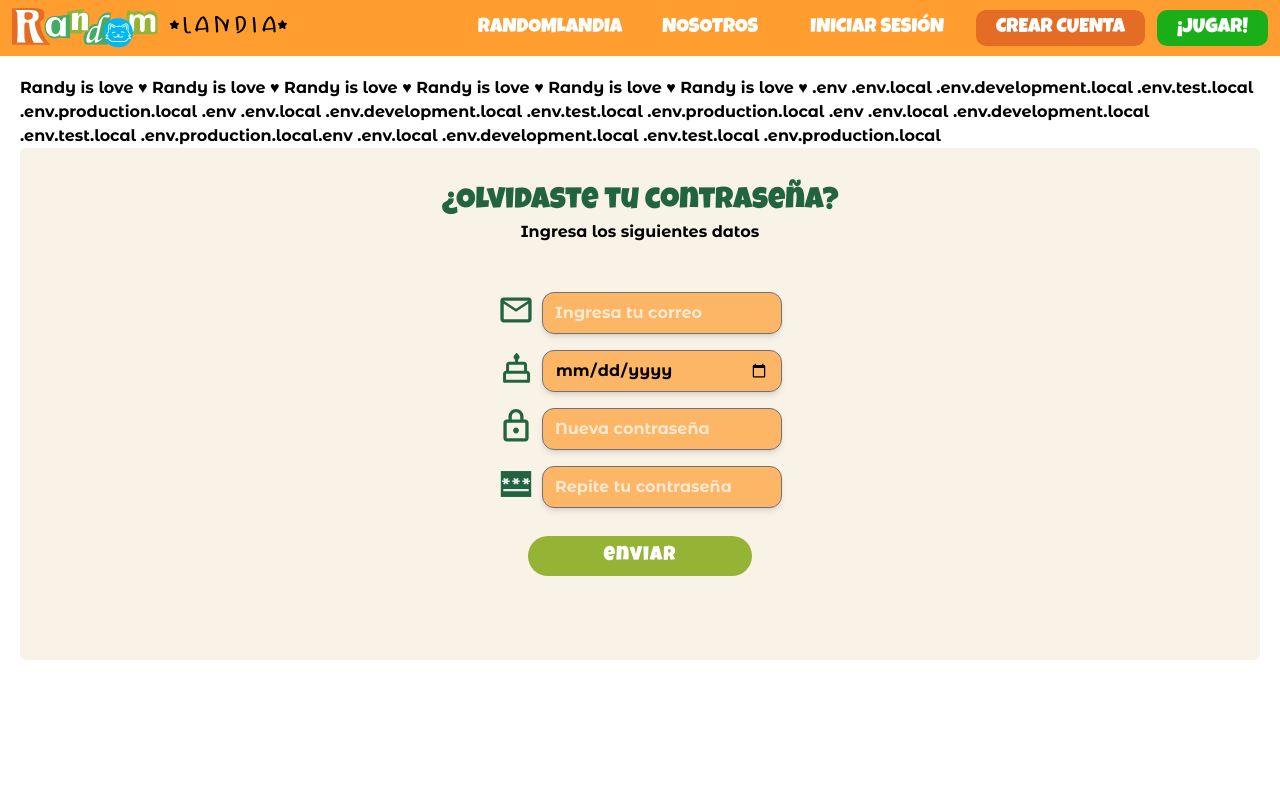
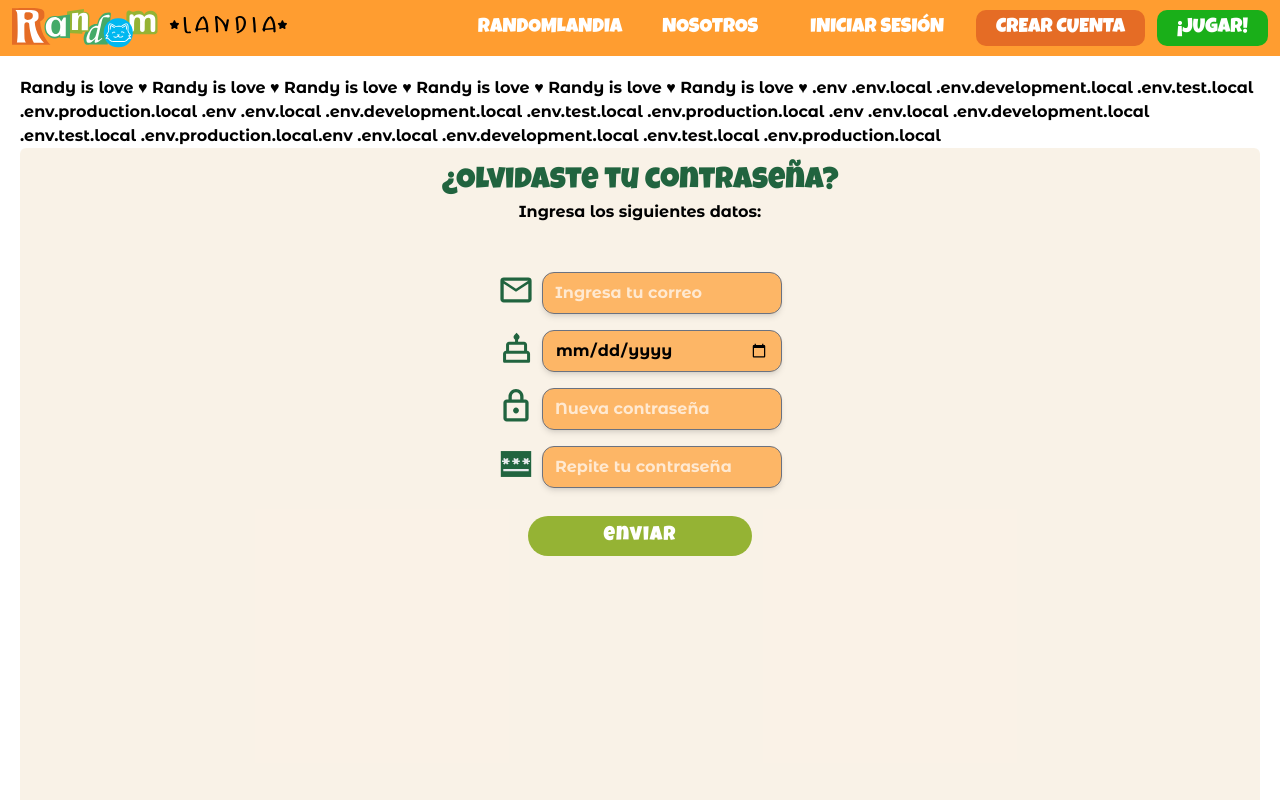
Before and after one commit to Randomlandia/frontend, a Next.js app: page /pruebas in a window 1280 px wide. Shown: the top 800 px of the page. Built offline with nearby package versions, Linux system fonts and the light colour scheme; no server answers; a web font is replaced by a local one.

Commit message:
fix: modal recovery

```diff
--- a/components/modalPassword.jsx
+++ b/components/modalPassword.jsx
@@ -144,14 +144,14 @@ export default function ModalPassword({ setRecovery }) {
           </p>
         </div>
       )}
-      <div className="flex flex-col bg-oldwhite/60 p-5 rounded-md">
+      <div className="flex flex-col bg-oldwhite/60  min-h-svh rounded-md">
         <div className="flex flex-col p-4">
           <div className="flex-col justify-center">
             <p className="font-lucky text-dgreen text-3xl text-center text-wrap">
               ¿Olvidaste tu contraseña?
             </p>
             <p className="font-mont text-black text-center">
-              Ingresa los siguientes datos
+              Ingresa los siguientes datos:
             </p>
           </div>
 
--- a/pages/login.jsx
+++ b/pages/login.jsx
@@ -196,7 +196,7 @@ export default function Login() {
 
   return (
     <div
-      className="min-h-screen bg-cover bg-left-bottom lg:bg-center  bg-no-repeat flex flex-col gap-14 font-mont font-bold overflow-hidden -z-10"
+      className="min-h-screen bg-cover bg-left-bottom lg:bg-center  bg-no-repeat flex flex-col font-mont font-bold overflow-hidden -z-10"
       style={{ backgroundImage: `url(${background})` }}
     >
       {transitioning && (
@@ -215,8 +215,10 @@ export default function Login() {
         </div>
       )}
       <Navbar />
-      {recovery && <ModalPassword setRecovery={setRecovery} />}
-      <div className="grid justify-items-center bg-grey/50 h-4/5 w-[350px] md:w-4/5 lg:w-1/2 py-14 md:py-24 px-8 mx-auto rounded-[50px]">
+      {recovery ? (
+        <ModalPassword setRecovery={setRecovery} />
+      ) : (
+        <div className="grid justify-items-center bg-grey/50 h-4/5 w-[350px] md:w-4/5 lg:w-1/2 mt-14 py-14 md:py-24 px-8 mx-auto rounded-[50px]">
           {showError && (
             <div className="fixed z-20 inset-0 bg-white bg-opacity-70 flex items-center justify-center">
               <div className="w-4/5 bg-oldwhite grid gap-6 p-6 rounded-xl shadow-2xl shadow-lorange/70">
@@ -277,7 +279,10 @@ export default function Login() {
           >
             <div className="flex flex-col gap-2">
               <div className="grid gap-0.5">
-              <label name="email" className=" b-0 px-2 py-4 text-natD font-ram">
+                <label
+                  name="email"
+                  className=" b-0 px-2 py-4 text-natD font-ram"
+                >
                   EMAIL
                 </label>
                 <input
@@ -402,6 +407,7 @@ export default function Login() {
             </div>
           </button>
         </div>
+      )}
     </div>
   );
 }
```
Lines whose indentation alone changed are shown as unchanged.
